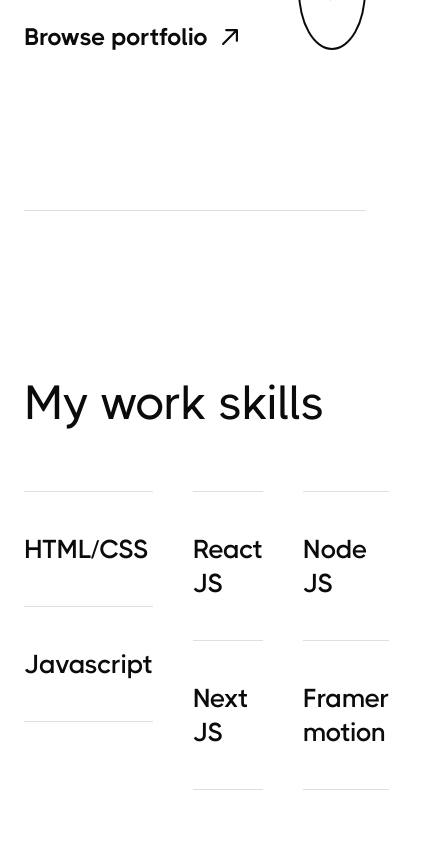
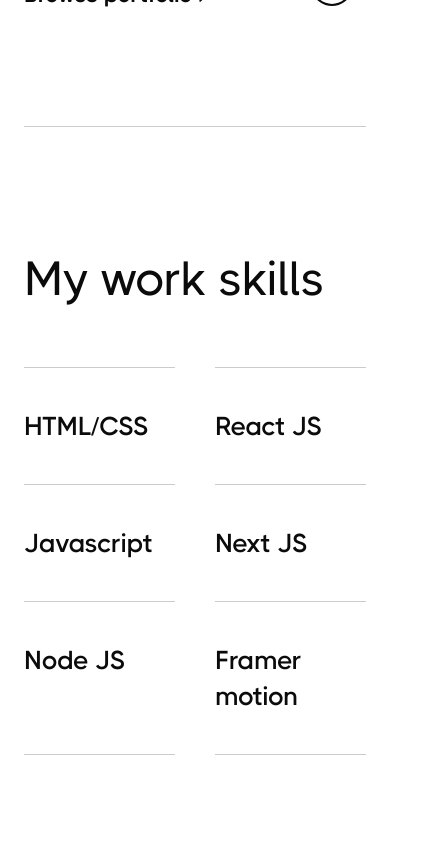
Before and after one commit to nggar/my-portfolio, a React (Create React App) app: page / in a window 390 px wide. Shown: the part 960-1804 px from the top of the page, 440 px wide, since content can reach past the window. Built offline with nearby package versions, Linux system fonts and the light colour scheme.

Commit message:
make homepage responsive

```diff
--- a/src/styles/_nav.scss
+++ b/src/styles/_nav.scss
@@ -42,10 +42,10 @@
         }
 
         @include respond(992) {
-            position: absolute;
-            left: -75vw;
+            position: fixed;
+            left: -70vw;
             top: 0;
-            width: 75vw;
+            width: 70vw;
             height: 100vh;
             background-color: $color-heading;
             padding: 4rem 3rem;
@@ -110,11 +110,11 @@
     @include respond(992) {
         &--active {
             display: block;
-            width: 25vw;
+            width: 30vw;
             height: 100vh;
             top: 0;
             right: 0;
-            position: absolute;
+            position: fixed;
         }
     }
 }
--- a/src/styles/abstract/_variable.scss
+++ b/src/styles/abstract/_variable.scss
@@ -1,6 +1,6 @@
 // Colors
 $color-white: #fff;
-$color-line: #dfdfdf;
+$color-line: #cbcbcb;
 $color-regular: #626262;
 $color-heading: #0b0b0b;
 
--- a/src/styles/base/_base.scss
+++ b/src/styles/base/_base.scss
@@ -43,4 +43,5 @@
 .container {
     max-width: 1216px;
     margin: 0 auto;
+    overflow: hidden;
 }
--- a/src/styles/base/_typography.scss
+++ b/src/styles/base/_typography.scss
@@ -28,7 +28,7 @@
 .sub-heading {
     color: $color-heading;
     font-size: 2.6rem;
-    line-height: 3.4rem;
+    line-height: 3.6rem;
     font-weight: 600;
 }
 
@@ -37,6 +37,11 @@
     line-height: 2.6rem;
     font-weight: 700;
     color: $color-heading;
+
+    @include respond(992) {
+        font-size: 2.2rem;
+        line-height: 2.2rem;
+    }
 }
 
 .link-nav {
--- a/src/styles/home/_about.scss
+++ b/src/styles/home/_about.scss
@@ -1,5 +1,4 @@
 .about-section {
-    overflow: hidden;
 
     .about-heading-wrapper {
         position: relative;
@@ -37,13 +36,19 @@
             }
 
             .aboutme-svg {
+                width: 22rem;
                 position: absolute;
                 left: auto;
                 top: auto;
-                right: -10rem;
-                bottom: -8rem;
+                right: -9rem;
+                bottom: -9rem;
+                animation: rotate 35s ease-in-out infinite;
 
-                animation: rotate 35s ease-in-out infinite;
+                @include respond(992) {
+                    width: 16rem;
+                    right: -4.2rem;
+                    bottom: -4.2rem;
+                }
             }
         }
 
--- a/src/styles/home/_contact.scss
+++ b/src/styles/home/_contact.scss
@@ -29,5 +29,16 @@
             justify-content: flex-end;
             align-items: flex-end;
         }
+
+
+        @include respond(992) {
+            &:nth-child(1) {
+                width: 70%;
+            }
+
+            &:nth-child(2) {
+                width: 30%;
+            }
+        }
     }
 }
--- a/src/styles/home/_projects.scss
+++ b/src/styles/home/_projects.scss
@@ -9,16 +9,17 @@
     row-gap: 7.2rem;
     column-gap: 4rem;
 
+    @include respond(768) {
+        grid-template-columns: 1fr;
+        column-gap: 0;
+    }
+
     a {
 
         &:hover,
         &:focus {
 
             .project-title {
-                color: $color-regular;
-            }
-
-            .project-info {
                 color: $color-regular;
             }
 
@@ -32,8 +33,7 @@
 .project {
 
     &__img {
-        width: 100%;
-        height: 56.4rem;
+        width: 55.2rem;
         overflow: hidden;
 
         img {
@@ -42,6 +42,14 @@
             height: 100%;
             object-fit: cover;
             transition: all .25s ease-in-out;
+        }
+
+        @include respond(992) {
+            width: 40.6rem;
+        }
+
+        @include respond(768) {
+            width: 100%;
         }
     }
 
@@ -56,7 +64,7 @@
         }
 
         .project-info {
-            color: $color-heading;
+            color: $color-regular;
             display: flex;
             align-items: center;
             margin-bottom: 1rem;
--- a/src/styles/home/_skills.scss
+++ b/src/styles/home/_skills.scss
@@ -4,12 +4,28 @@
     }
 
     .skills {
-        display: flex;
-        justify-content: space-evenly;
-        gap: 4rem;
+        display: grid;
+        grid-template-columns: 1fr 1fr 1fr;
+        column-gap: 4rem;
+
+        @include respond(992) {
+            grid-template-columns: 1fr 1fr;
+
+            .box {
+                &:nth-child(3) {
+                    grid-column: 1 / -1;
+                    display: flex;
+                    column-gap: 4rem;
+                    border-top: 0;
+
+                    h3 {
+                        flex: 1;
+                    }
+                }
+            }
+        }
 
         .box {
-            flex: 1;
             border-top: 1px solid $color-line;
 
             .sub-heading {
--- a/src/styles/utils/_components.scss
+++ b/src/styles/utils/_components.scss
@@ -7,6 +7,10 @@
 
     .link-arrow__text {
         margin-right: 3.5rem;
+
+        @include respond(992) {
+            margin-right: 2.5rem;
+        }
     }
 
     svg {
--- a/src/styles/utils/_utils.scss
+++ b/src/styles/utils/_utils.scss
@@ -6,6 +6,11 @@
 .section-padding {
     padding-top: 16rem;
     padding-bottom: 16rem;
+
+    @include respond(768) {
+        padding-top: 12rem;
+        padding-bottom: 12rem;
+    }
 }
 
 .border-bottom {
```
